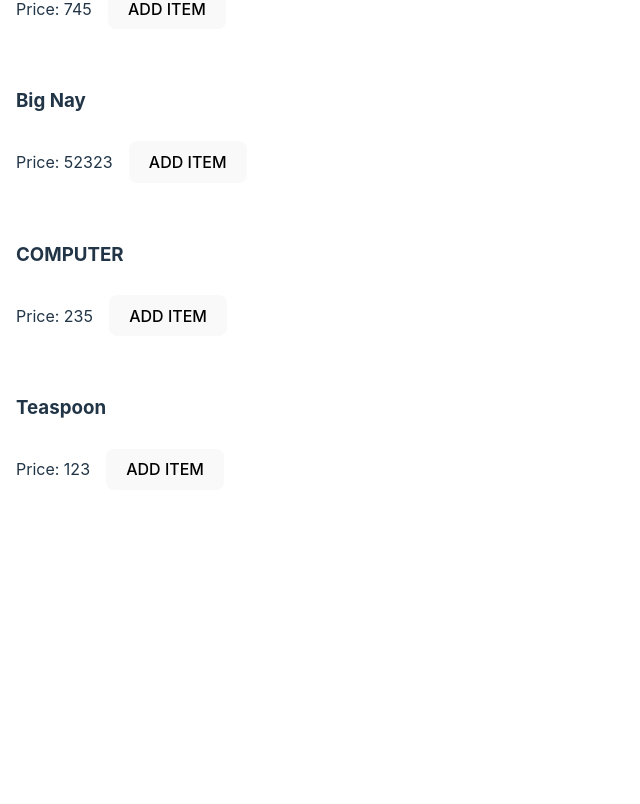
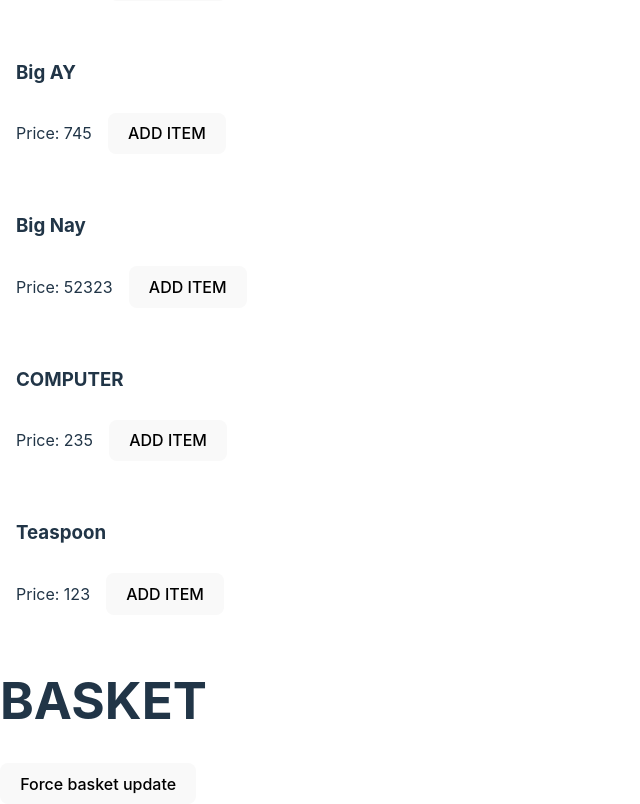
Before and after one commit to GoodGithubAccount/BIGREPO, a React (Vite) app: page / in a window 1280 px wide. Shown: the part 408-1212 px from the top of the page, without its empty margins (0-640 px from the left). Before the commit the page ends 921 px from the top, so only its background shows below. Built offline with nearby package versions, Linux system fonts and the light colour scheme.

Commit message:
basket view
temp basket functionality

```diff
--- /dev/null
+++ b/src/BasketView.tsx
@@ -0,0 +1,31 @@
+import React from 'react'
+import ItemCreate from './Item'
+import { GetItemBasket, basketItem } from './ShoppingHandler';
+import { useState } from 'react'
+
+function BasketView() {
+    const [, updateState] = React.useState();
+    const forceUpdate = React.useCallback(() => updateState({}), []);
+
+    var basket: basketItem[] = GetItemBasket()
+
+    return (
+        <div>
+            <h1> BASKET </h1>
+
+            { basket.map((item) => (
+            <ItemCreate
+                name= {item.itemData.name}
+                price = {item.itemData.price}
+                id = {item.itemData.id}
+            />
+            ))}
+
+            <button onClick={forceUpdate}>Force basket update</button>
+        </div>
+
+    );
+
+}
+
+export default BasketView
--- a/src/ItemView.tsx
+++ b/src/ItemView.tsx
@@ -11,15 +11,9 @@ function ItemView() {
         { name: "Teaspoon", price: 123, id: 5 }
       ];
 
-    let divT = document.createElement("div");
-
-    for (let i = 0; i < 3; i++) {
-        let p = document.createElement("p");
-        divT.append("TEST", p)
-    }
-
     return (
         <div>
+            <h1> ITEMS </h1>
             {itemList.map((item) => (
             <ItemCreate
                 name= {item.name}
--- a/src/ShoppingHandler.tsx
+++ b/src/ShoppingHandler.tsx
@@ -29,8 +29,8 @@ function AddItemToBasket(props: itemData){
     console.log(basket)
 }
 
-export function GetItemBasket(){
-    {console.log(i)}
-}
+export function GetItemBasket(): basketItem[] { return basket }
 
 export default AddItemToBasket
+
+export type { basketItem }
--- a/src/main.tsx
+++ b/src/main.tsx
@@ -2,10 +2,12 @@ import React from 'react'
 import ReactDOM from 'react-dom/client'
 import App from './App'
 import ItemView from './ItemView'
+import BasketView from './BasketView'
 import './index.css'
 
 ReactDOM.createRoot(document.getElementById('root') as HTMLElement).render(
   <React.StrictMode>
      <ItemView />
+     <BasketView />
   </React.StrictMode>,
 )
```
